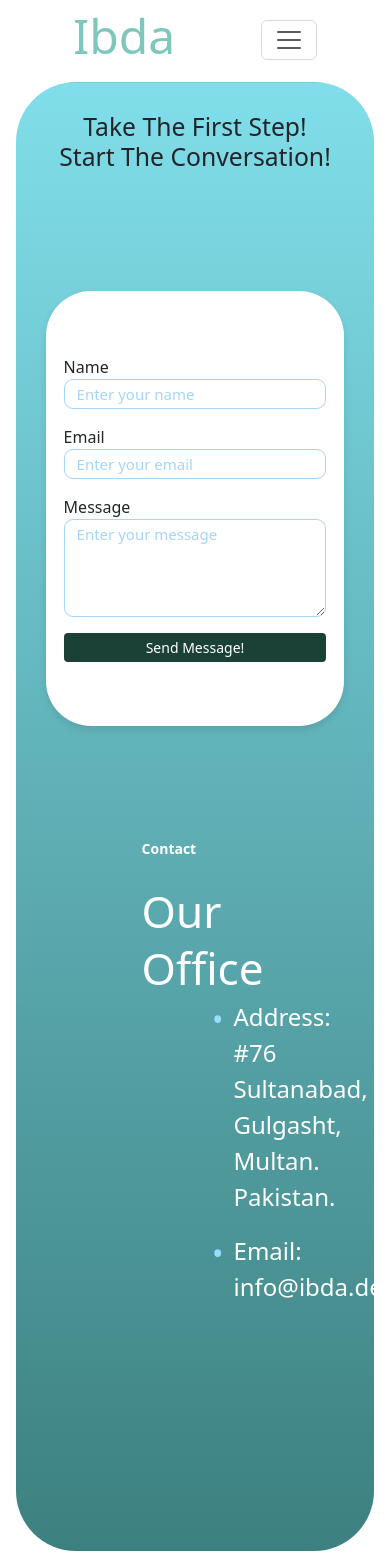
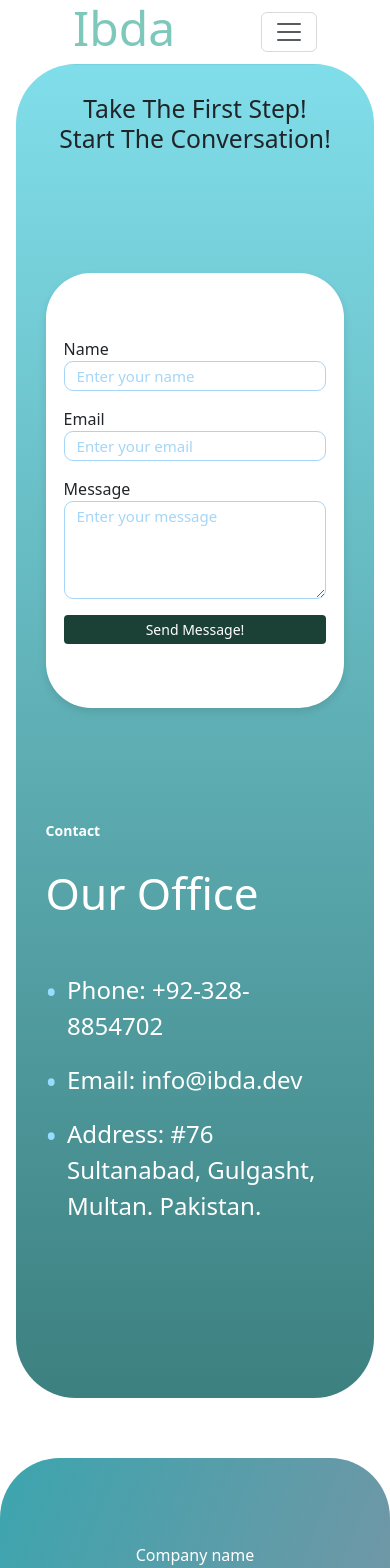
Before and after one commit to codeblue96/IBDA, an Angular app in the folder App/: page /contact in a window 390 px wide. Shown: the top 1568 px of the page. Built offline with nearby package versions, Linux system fonts and the light colour scheme.

Commit message:
slider left

```diff
--- a/App/src/app/blog-reading/blog-reading.component.css
+++ b/App/src/app/blog-reading/blog-reading.component.css
@@ -51,3 +51,10 @@
   height: auto;
   border-radius: 5px;
 }
+
+@media (max-width: 425px) {
+  .blog-reading-section {
+    padding: 0rem 2rem;
+
+  }
+}
--- a/App/src/app/blog/blog.component.css
+++ b/App/src/app/blog/blog.component.css
@@ -3,7 +3,7 @@
   border-top-left-radius: 60px;
   border-top-right-radius: 60px;
   max-width: 92%;
-  margin: 10px auto;
+  margin: 0 auto;
 }
 
 .page-title {
--- a/App/src/app/contact/contact.component.css
+++ b/App/src/app/contact/contact.component.css
@@ -4,7 +4,7 @@
   background-size: cover;
   background-position: center;
   max-width: 92%;
-  margin: 10px auto;
+  margin: 0 auto;
   border-radius: 60px;
   z-index: 1000;
   padding: 30px;
@@ -98,3 +98,24 @@ p {
 .contact {
   padding: 0 4rem 0 6rem
 }
+
+@media (max-width: 425px) {
+  .contact {
+    padding: 0;
+    margin-bottom: 3rem;
+  }
+
+  .custom-list {
+    display: flex;
+    flex-direction: column-reverse;
+  }
+
+  .address {
+    flex-direction: column-reverse;
+    gap: 0;
+  }
+
+  .custom-list {
+    padding: 0;
+  }
+}
--- a/App/src/app/contact/contact.component.html
+++ b/App/src/app/contact/contact.component.html
@@ -52,7 +52,7 @@
       <div class="heading-about mt-4 text-white">Our Office</div>
     </div>
     <div class="row">
-      <div class="col-7 ms-auto">
+      <div class="col-12 col-lg-7 ms-auto">
         <ul class="custom-list">
           <li class="text-white flex">
             <p><a> <span>Address:</span> #76 Sultanabad, Gulgasht, Multan. Pakistan.</a></p>
--- a/App/src/app/navbar/navbar.component.css
+++ b/App/src/app/navbar/navbar.component.css
@@ -72,11 +72,6 @@
   color: #7ec8bb;
   font-weight: lighter;
 }
-
-nav {
-  background-color: white;
-}
-
 .nav-left {
   margin-left: 5rem;
   gap: 2rem;
--- a/App/src/app/navbar/navbar.component.html
+++ b/App/src/app/navbar/navbar.component.html
@@ -1,4 +1,4 @@
-<nav class="navbar navbar-expand-lg bg-transparent pt-3 sticky-top">
+<nav class="navbar navbar-expand-lg bg-transparent sticky-top">
   <div class="container-fluid">
     <!-- Logo on the left for mobile and centered for large screens -->
     <a class="navbar-brand d-lg-none" routerLink="/">
--- a/App/src/app/our-services/our-services.component.css
+++ b/App/src/app/our-services/our-services.component.css
@@ -52,8 +52,19 @@
 .ai-ml {
   background-image: url('/assets/imgs/AI.jpg');
 }
-a{
+
+a {
   text-decoration: none;
   cursor: pointer;
   color: black;
 }
+
+@media (max-width: 425px) {
+  .service-label {
+    backdrop-filter: blur(0.8px);
+  }
+
+  .service-label p {
+    margin-top: 5rem;
+  }
+}
--- a/App/src/app/our-services/our-services.component.html
+++ b/App/src/app/our-services/our-services.component.html
@@ -3,23 +3,23 @@
     Crafts and <br> Capeabilities
   </div>
   <div class="services">
-    <a routerLink="/embedded" class=" row service iot">
-      <div class="service-label col-4 ">
+    <a routerLink="/embedded" class="row service iot">
+      <div class="service-label col-lg-4 col-12">
         <p class="pt-4">Embedded Systems & IOT</p>
       </div>
     </a>
-    <a routerLink="/ed-tech" class=" row service ed-tech">
-      <div class="service-label col-4 ">
+    <a routerLink="/ed-tech" class="row service ed-tech">
+      <div class="service-label col-lg-4 col-12">
         <p class="pt-4">Ed-Tech Development</p>
       </div>
     </a>
-    <a routerLink="/web-dev" class=" row service web">
-      <div class="service-label col-4 ">
+    <a routerLink="/web-dev" class="row service web">
+      <div class="service-label col-lg-4 col-12">
         <p class="pt-4">Web & Mobile App <br> Development</p>
       </div>
     </a>
-    <a routerLink="/ai-ml" class=" row service ai-ml">
-      <div class="service-label col-4">
+    <a routerLink="/ai-ml" class="row service ai-ml">
+      <div class="service-label col-lg-4 col-12">
         <p class="pt-4">AI & Machine Learning</p>
       </div>
     </a>
--- a/App/src/styles.css
+++ b/App/src/styles.css
@@ -5,7 +5,7 @@
   background-position: center;
   max-width: 92%;
   padding: 30px;
-  margin: 10px auto;
+  margin: 0 auto;
   border-radius: 60px;
   display: flex;
   justify-content: center;
```
